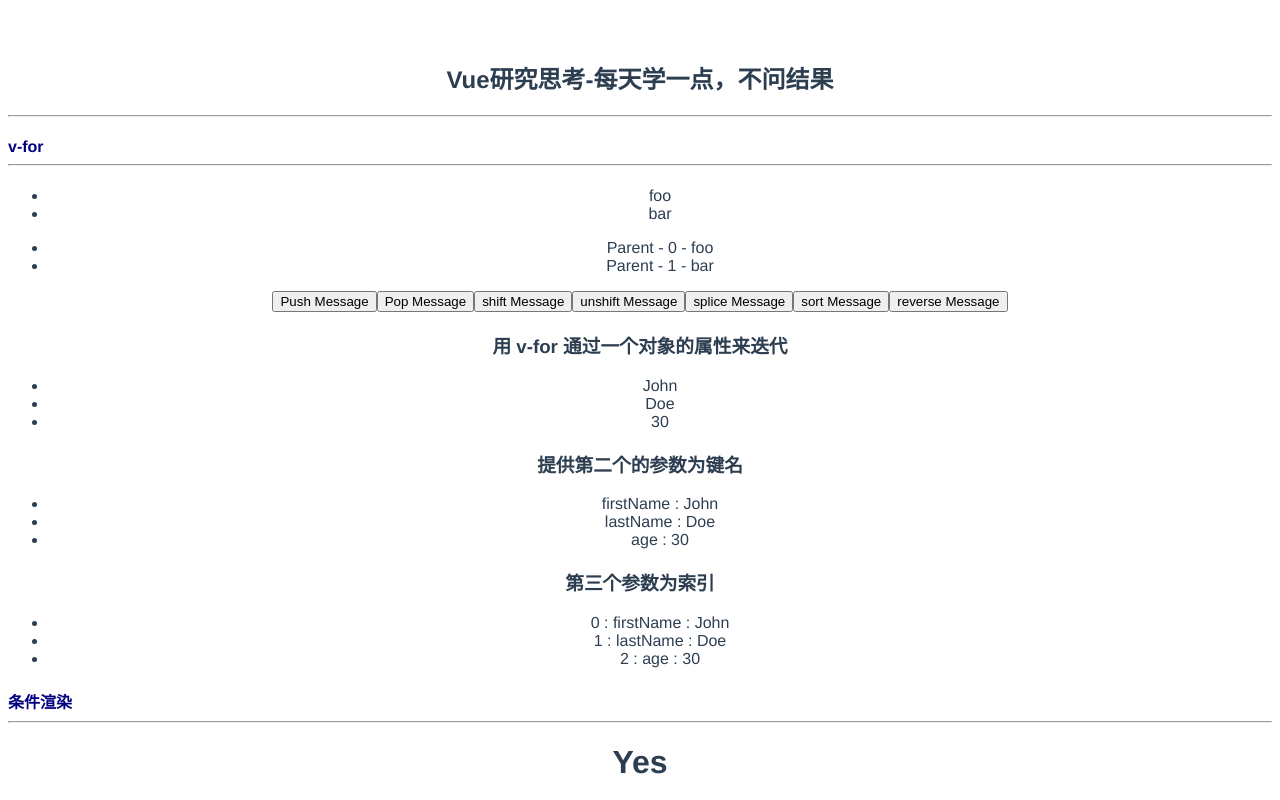
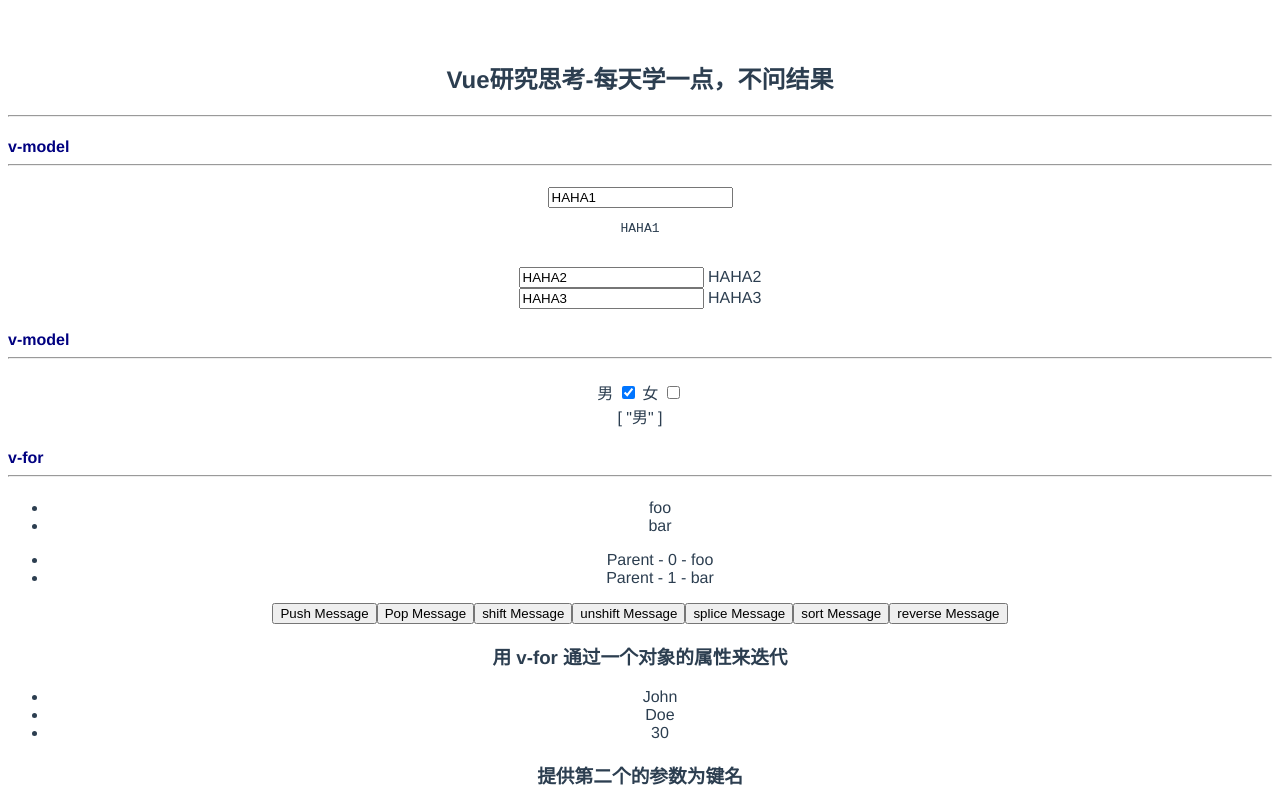
Before and after one commit to primeage/home_vue_head, a Vue app: page / in a window 1280 px wide. Shown: the top 800 px of the page. Built offline with nearby package versions, Linux system fonts and the light colour scheme.

Commit message:
vue 基础学习
Name：Yuya Zhang
DateTime: 2018.12.16

```diff
--- a/src/App.vue
+++ b/src/App.vue
@@ -3,6 +3,33 @@
     <!--<img src="./assets/logo.png">-->
     <h2>Vue研究思考-每天学一点，不问结果</h2>
     <hr/>
+
+    <h4Title>v-model</h4Title>
+    <div>
+      <input type="text" v-model.lazy="modelName1">
+      <pre>{{ modelName1 }}</pre>
+      <br>
+      <input type="text" v-model.trim="modelName2">
+      {{ modelName2 }}
+      <br>
+      <input type="text" v-model.number="modelName3">
+      {{ modelName3 }}
+    </div>
+
+    <h4Title>v-model</h4Title>
+    <div id="sex">
+      <label for="man">
+        男
+      </label>
+      <input type="checkbox" id="man" v-model="sex" value="男">
+      <label for="female">
+        女
+      </label>
+      <input type="checkbox" id="female" v-model="sex" value="女">
+      <br>
+      {{ sex }}
+
+    </div>
 
     <h4Title>v-for</h4Title>
     <ul id="ex-1">
@@ -190,6 +217,9 @@ export default {
       ok: true,
       loginType: 'email',
       type: 'B',
+      modelName1: 'HAHA1',
+      modelName2: 'HAHA2',
+      modelName3: 'HAHA3',
       parentMessage: 'Parent',
       items: [
         {message: 'foo'},
@@ -199,7 +229,8 @@ export default {
         firstName: 'John',
         lastName: 'Doe',
         age: 30
-      }
+      },
+      sex: ['男']
     }
   },
   methods: {
```
